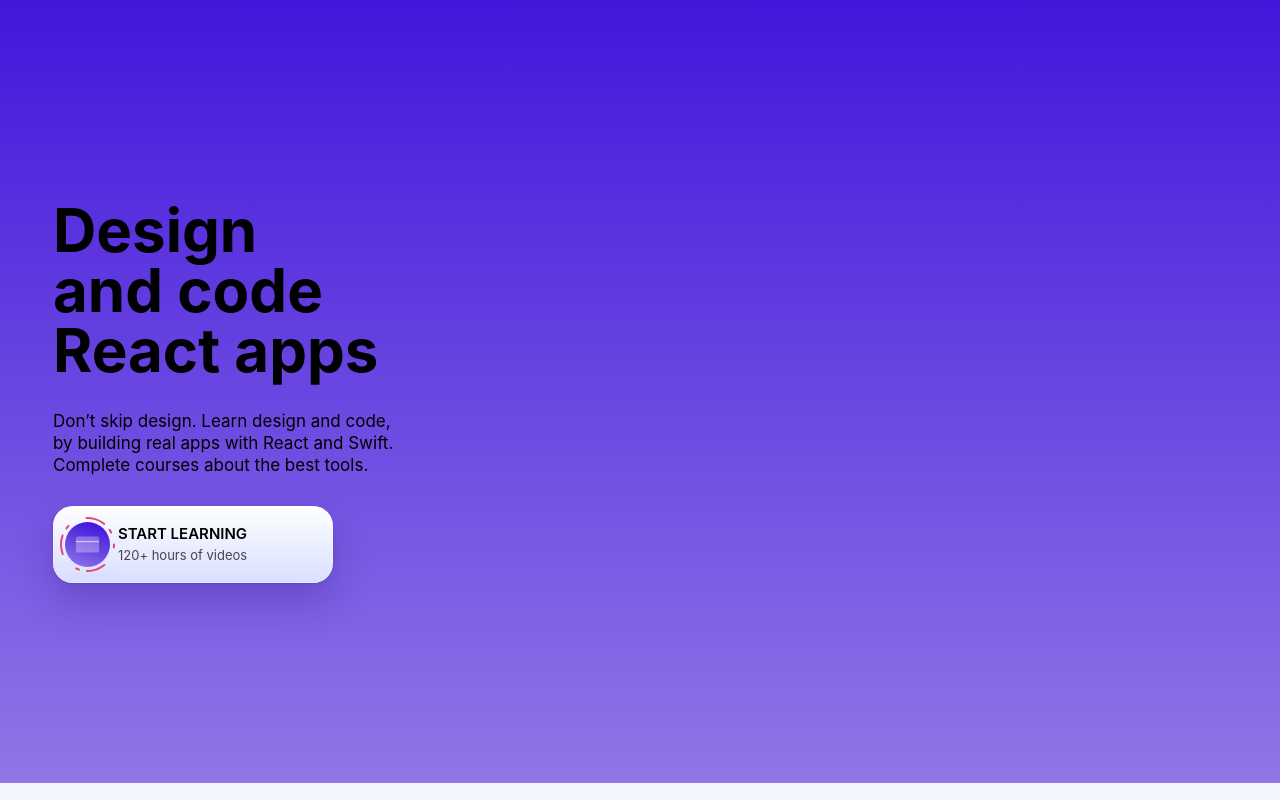
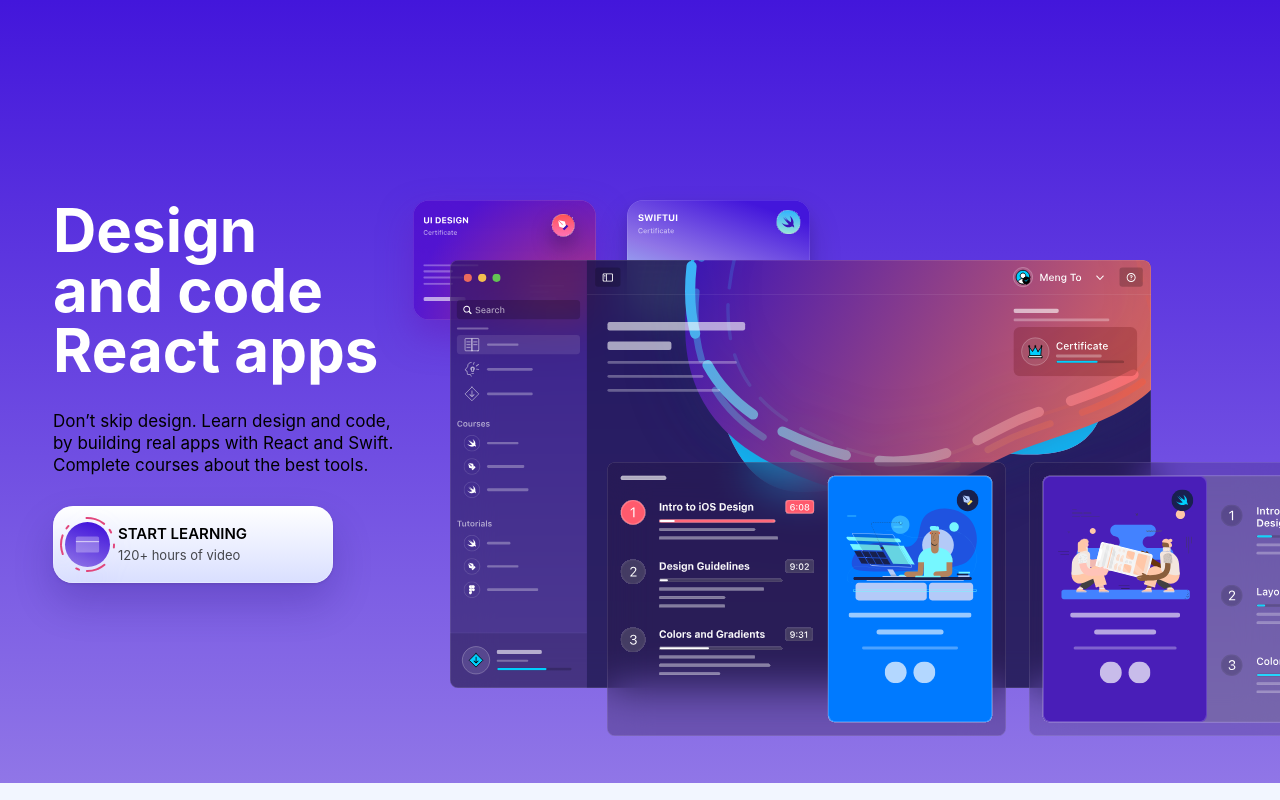
Before and after one commit to soundlotstudios/designcodeweb, a Gatsby site: page / in a window 1280 px wide. Built offline with nearby package versions, Linux system fonts and the light colour scheme; Gatsby itself is replaced by a stand-in of ours.

Commit message:
Section 9
Section 9 (Design+Code)

```diff
--- /dev/null
+++ b/src/components/animations/MockupAnimation.js
@@ -0,0 +1,104 @@
+import React from "react"
+import styled from "styled-components"
+
+export default function MockupAnimation() {
+  return (
+    <Wrapper>
+      <div className="mockup1" />
+      <div className="mockup2" />
+      <div className="mockup3" />
+      <div className="mockup4" />
+      <div className="mockup5" />
+    </Wrapper>
+  )
+}
+
+const Wrapper = styled.div`
+  position: relative;
+
+  .mockup1 {
+    position: absolute;
+    width: 183px;
+    height: 120px;
+    left: 0px;
+    top: 0px;
+
+    background: url("/images/animations/mockup1.svg"),
+      radial-gradient(
+        218.51% 281.09% at 100% 100%,
+        rgba(253, 63, 51, 0.6) 0%,
+        rgba(76, 0, 200, 0.6) 45.83%,
+        rgba(76, 0, 200, 0.6) 100%
+      );
+    box-shadow: 0px 16.3881px 32.7761px rgba(99, 30, 187, 0.5),
+      inset 0px 0px 0px 0.5px rgba(255, 255, 255, 0.2);
+    backdrop-filter: blur(21.8507px);
+    /* Note: backdrop-filter has minimal browser support */
+
+    border-radius: 16px;
+  }
+  .mockup2 {
+    position: absolute;
+    width: 183px;
+    height: 120px;
+    left: 214px;
+    top: 0px;
+
+    background: url("/images/animations/mockup2.svg"),
+      linear-gradient(
+        198.85deg,
+        #4316db 12.72%,
+        #9076e7 54.49%,
+        #a2eeff 100.01%
+      );
+    box-shadow: 0px 8.19119px 16.3824px rgba(0, 0, 0, 0.1),
+      0px 16.3824px 32.7648px rgba(0, 0, 0, 0.15),
+      inset 0px 0px 0px 0.5px rgba(255, 255, 255, 0.2);
+    backdrop-filter: blur(21.8432px);
+    /* Note: backdrop-filter has minimal browser support */
+
+    border-radius: 16px;
+  }
+  .mockup3 {
+    position: absolute;
+    width: 701px;
+    height: 428px;
+    left: 37px;
+    top: 60px;
+
+    background: url("/images/animations/mockup3.svg"), rgba(23, 12, 61, 0.5);
+    box-shadow: inset 0px 0px 0px 0.5px rgba(255, 255, 255, 0.2);
+    backdrop-filter: blur(20px);
+    /* Note: backdrop-filter has minimal browser support */
+
+    border-radius: 8px;
+  }
+  .mockup4 {
+    position: absolute;
+    width: 399px;
+    height: 274px;
+    left: 194px;
+    top: 262px;
+
+    background: url("/images/animations/mockup4.svg"), rgba(39, 20, 62, 0.3);
+    box-shadow: inset 0px 0px 0px 0.5px rgba(255, 255, 255, 0.2);
+    backdrop-filter: blur(20px);
+    /* Note: backdrop-filter has minimal browser support */
+
+    border-radius: 8px;
+  }
+  .mockup5 {
+    position: absolute;
+    width: 412px;
+    height: 274px;
+    left: 616px;
+    top: 262px;
+
+    background: url("/images/animations/mockup5.svg"), rgba(39, 20, 62, 0.2);
+    box-shadow: inset 0px 0px 0px 0.5px rgba(255, 255, 255, 0.2);
+    backdrop-filter: blur(20px);
+    /* Note: backdrop-filter has minimal browser support */
+
+    border-radius: 8px;
+  }
+`
--- a/src/components/sections/HeroSection.js
+++ b/src/components/sections/HeroSection.js
@@ -1,5 +1,6 @@
 import React from "react"
 import styled from "styled-components"
+import MockupAnimation from "../animations/MockupAnimation"
 import PurchaseButton from "../buttons/PurchaseButton"
 import { themes } from "../styles/ColorStyles"
 import { H1, MediumText } from "../styles/TextStyles"
@@ -19,9 +20,10 @@
           </Description>
           <PurchaseButton
             title="Start learning"
-            subtitle="120+ hours of videos"
+            subtitle="120+ hours of video"
           />
         </TextWrapper>
+        <MockupAnimation />
       </ContentWrapper>
     </Wrapper>
   )
@@ -31,18 +33,25 @@
 
 const Wrapper = styled.div`
   background: linear-gradient(180deg, #4316db 0%, #9076e7 100%);
+  overflow: hidden;
 `
+
 const ContentWrapper = styled.div`
   max-width: 1234px;
   margin: 0 auto;
   padding: 200px 30px;
+  display: grid;
+  grid-template-columns: 360px auto;
 `
+
 const TextWrapper = styled.div`
   max-width: 360px;
   display: grid;
   gap: 30px;
 `
+
 const Title = styled(H1)`
-  color: ${themes.light.text1};
+  color: ${themes.dark.text1};
 `
+
 const Description = styled(MediumText)``
```
